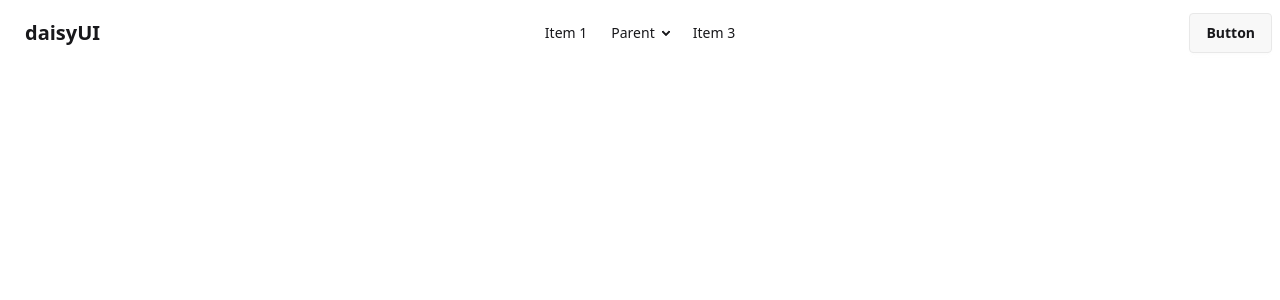
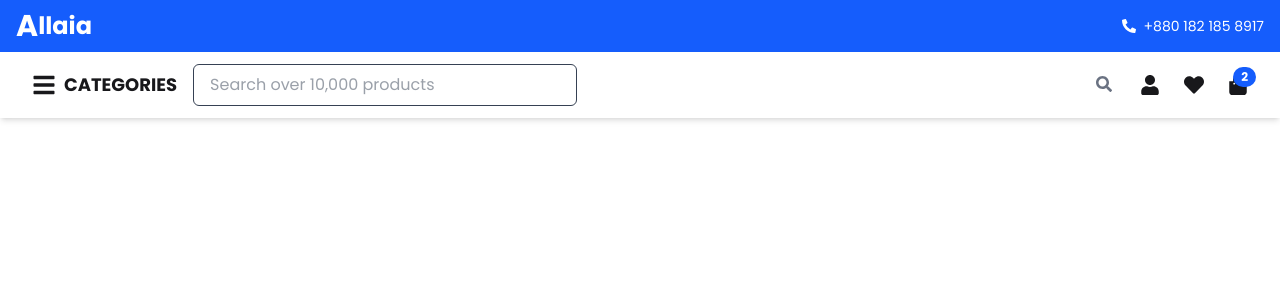
Before and after one commit to alaminislam34/My-Shopping-House, a React (Vite) app: page / in a window 1280 px wide. Shown: the top 300 px of the page. Built offline with nearby package versions, Linux system fonts and the light colour scheme.

Commit message:
added react router dom

```diff
--- a/index.html
+++ b/index.html
@@ -5,7 +5,7 @@
   <meta charset="UTF-8" />
   <link rel="icon" type="image/svg+xml" href="/vite.svg" />
   <meta name="viewport" content="width=device-width, initial-scale=1.0" />
-  <title>Vite + React</title>
+  <title>My Shop</title>
 </head>
 
 <body>
--- a/package.json
+++ b/package.json
@@ -11,8 +11,13 @@
   },
   "dependencies": {
     "@tailwindcss/vite": "^4.0.6",
+    "localforage": "^1.10.0",
+    "match-sorter": "^8.0.0",
     "react": "^19.0.0",
     "react-dom": "^19.0.0",
+    "react-icons": "^5.4.0",
+    "react-router-dom": "^7.1.5",
+    "sort-by": "^1.2.0",
     "tailwindcss": "^4.0.6"
   },
   "devDependencies": {
--- a/src/Layout/MainLayout.jsx
+++ b/src/Layout/MainLayout.jsx
@@ -1,8 +1,10 @@
 import Navbar from "../Pages/Shared/Navbar/Navbar";
+import NavTop from "../Pages/Shared/Navbar/TopNav";
 
 const MainLayout = () => {
   return (
     <div>
+      <NavTop />
       <Navbar />
     </div>
   );
--- a/src/Pages/Shared/Navbar/Navbar.jsx
+++ b/src/Pages/Shared/Navbar/Navbar.jsx
@@ -1,76 +1,88 @@
+import { useState } from "react";
+import {
+  FaBars,
+  FaSearch,
+  FaUser,
+  FaHeart,
+  FaShoppingBag,
+  FaBox,
+  FaTruck,
+  FaQuestionCircle,
+} from "react-icons/fa";
+
 const Navbar = () => {
+  const [cartCount, setCartCount] = useState(2);
+  console.log(setCartCount);
+  const [dropdownOpen, setDropdownOpen] = useState(false);
+
   return (
-    <div className="navbar bg-base-100">
-      <div className="navbar-start">
-        <div className="dropdown">
-          <div tabIndex={0} role="button" className="btn btn-ghost lg:hidden">
-            <svg
-              xmlns="http://www.w3.org/2000/svg"
-              className="h-5 w-5"
-              fill="none"
-              viewBox="0 0 24 24"
-              stroke="currentColor"
+    <nav className="bg-white shadow-md py-3 px-4 md:px-8 flex items-center justify-between relative">
+      {/* Left Section - Categories */}
+      <div className="flex items-center space-x-2">
+        <button className="text-xl md:text-2xl">
+          <FaBars />
+        </button>
+        <span className="font-bold uppercase text-lg">Categories</span>
+      </div>
+
+      {/* Middle Section - Search Box */}
+      <div className="flex-1 mx-4">
+        <div className="relative">
+          <input
+            type="text"
+            placeholder="Search over 10,000 products"
+            className="w-full md:w-96 border rounded-md px-4 py-2 text-gray-700 focus:outline-none focus:ring focus:ring-blue-300"
+          />
+          <FaSearch className="absolute right-3 top-3 text-gray-500" />
+        </div>
+      </div>
+
+      {/* Right Section - Icons */}
+      <div className="flex items-center space-x-6 relative">
+        {/* User Icon with Hover Dropdown */}
+        <div
+          className="relative"
+          onMouseEnter={() => setDropdownOpen(true)}
+          onMouseLeave={() => setDropdownOpen(false)}
         >
-              <path
-                strokeLinecap="round"
-                strokeLinejoin="round"
-                strokeWidth="2"
-                d="M4 6h16M4 12h8m-8 6h16"
-              />
-            </svg>
+          <FaUser className="text-xl cursor-pointer" />
+          {dropdownOpen && (
+            <div className="absolute right-0 mt-3 w-56 bg-white shadow-lg rounded-lg z-50">
+              <div className="px-4 py-2 border-b">
+                <button className="bg-yellow-500 w-full text-white font-bold py-2 rounded">
+                  Sign In or Sign Up
+                </button>
               </div>
-          <ul
-            tabIndex={0}
-            className="menu menu-sm dropdown-content bg-base-100 rounded-box z-[1] mt-3 w-52 p-2 shadow"
-          >
-            <li>
-              <a>Item 1</a>
+              <ul className="py-2">
+                <li className="px-4 py-2 hover:bg-gray-100 flex items-center">
+                  <FaTruck className="mr-2" /> Track your Order
                 </li>
-            <li>
-              <a>Parent</a>
-              <ul className="p-2">
-                <li>
-                  <a>Submenu 1</a>
+                <li className="px-4 py-2 hover:bg-gray-100 flex items-center">
+                  <FaBox className="mr-2" /> My Orders
                 </li>
-                <li>
-                  <a>Submenu 2</a>
+                <li className="px-4 py-2 hover:bg-gray-100 flex items-center">
+                  <FaUser className="mr-2" /> My Profile
                 </li>
-              </ul>
-            </li>
-            <li>
-              <a>Item 3</a>
+                <li className="px-4 py-2 hover:bg-gray-100 flex items-center">
+                  <FaQuestionCircle className="mr-2" /> Help and FAQ
                 </li>
               </ul>
             </div>
-        <a className="btn btn-ghost text-xl">daisyUI</a>
+          )}
         </div>
-      <div className="navbar-center hidden lg:flex">
-        <ul className="menu menu-horizontal px-1">
-          <li>
-            <a>Item 1</a>
-          </li>
-          <li>
-            <details>
-              <summary>Parent</summary>
-              <ul className="p-2">
-                <li>
-                  <a>Submenu 1</a>
-                </li>
-                <li>
-                  <a>Submenu 2</a>
-                </li>
-              </ul>
-            </details>
-          </li>
-          <li>
-            <a>Item 3</a>
-          </li>
-        </ul>
-      </div>
-      <div className="navbar-end">
-        <a className="btn">Button</a>
+
+        {/* Wishlist & Cart Icons */}
+        <FaHeart className="text-xl cursor-pointer" />
+        <div className="relative">
+          <FaShoppingBag className="text-xl cursor-pointer" />
+          {cartCount > 0 && (
+            <span className="absolute -top-2 -right-2 bg-blue-600 text-white text-xs font-bold px-2 py-0.5 rounded-full">
+              {cartCount}
+            </span>
+          )}
         </div>
       </div>
+    </nav>
   );
 };
 
--- /dev/null
+++ b/src/Pages/Shared/Navbar/TopNav.jsx
@@ -0,0 +1,22 @@
+import { FaPhoneAlt } from "react-icons/fa";
+
+const NavTop = () => {
+  return (
+    <nav className="bg-blue-600 text-white text-xs md:text-sm">
+      <div className="flex justify-between items-center max-w-7xl mx-auto py-2 px-4">
+        {/* Logo */}
+        <div className="text-2xl font-bold flex items-center">
+          <span className="text-3xl">A</span>llaia
+        </div>
+
+        {/* Contact Info */}
+        <div className="hidden md:flex items-center space-x-2">
+          <FaPhoneAlt />
+          <span>+880 182 185 8917</span>
+        </div>
+      </div>
+    </nav>
+  );
+};
+
+export default NavTop;
--- /dev/null
+++ b/src/Routes/Routes.jsx
@@ -0,0 +1,10 @@
+import { createBrowserRouter } from "react-router-dom";
+import MainLayout from "../Layout/MainLayout";
+const router = createBrowserRouter([
+  {
+    path: "/",
+    element: <MainLayout />,
+  },
+]);
+
+export default router;
--- a/src/index.css
+++ b/src/index.css
@@ -1,2 +1,8 @@
+@import url("https://fonts.googleapis.com/css2?family=Poppins:ital,wght@0,100;0,200;0,300;0,400;0,500;0,600;0,700;0,800;0,900;1,100;1,200;1,300;1,400;1,500;1,600;1,700;1,800;1,900&display=swap");
+
 @import "tailwindcss";
 @plugin "daisyui";
+
+body {
+  font-family: "Poppins", sans-serif;
+}
--- a/src/main.jsx
+++ b/src/main.jsx
@@ -1,10 +1,11 @@
 import { StrictMode } from "react";
 import { createRoot } from "react-dom/client";
 import "./index.css";
-import MainLayout from "./Layout/MainLayout.jsx";
+import { RouterProvider } from "react-router-dom";
+import router from "./Routes/Routes";
 
 createRoot(document.getElementById("root")).render(
   <StrictMode>
-    <MainLayout />
+    <RouterProvider router={router} />
   </StrictMode>
 );
```
Also changed, not shown: src/assets/logo/476106273_9501062999951458_1283495887951339954_n.png (added), 1 other file (tests, documents, lock files or other folders). Lines whose indentation alone changed are shown as unchanged.
